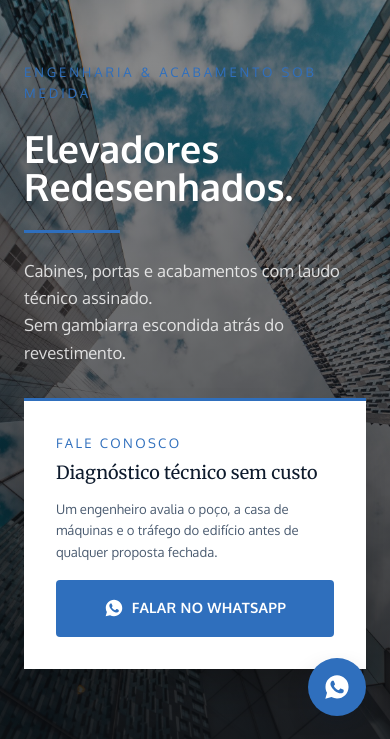
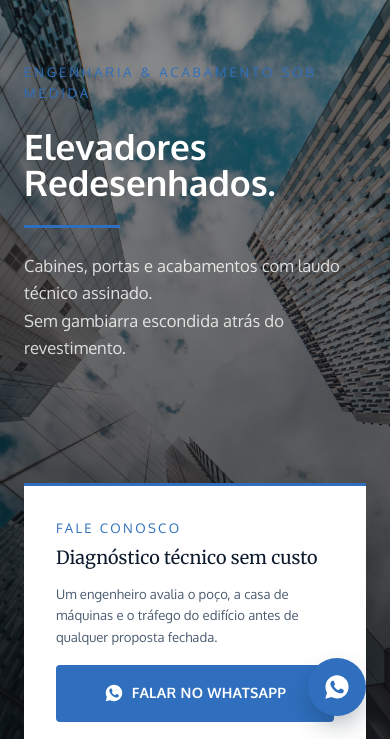
Before and after one commit to pettlys01/atlas, a plain HTML site: page index.html in a window 390 px wide. Shown: the part 104-843 px from the top of the page. Drawn offline with Linux system fonts and the light colour scheme.

Commit message:
fix: card flutuante invisível no mobile (bug de z-index) + fonte menor em telas estreitas
O card virava position:static no breakpoint mobile pra empilhar certo,
mas isso o tirava da disputa de camadas (z-index só vale pra elementos
posicionados). A foto de fundo (.hero-media), que é absolute, pintava
por cima dele — o card continuava no HTML, só ficava visualmente
escondido atrás da imagem. Trocado static por relative + z-index, que
mantém o fluxo normal do documento mas participa do empilhamento.

Também reduzido o piso do clamp() de --text-hero e --text-h1
especificamente para telas <=560px.

```diff
--- a/css/components.css
+++ b/css/components.css
@@ -495,8 +495,14 @@
    flexbox — valor inválido, ignorado pelo navegador). Abaixo de 1100px o
    card sempre volta ao fluxo normal e ocupa 100% da largura disponível. */
 @media (max-width: 1100px) {
+  /* position:relative (não static!) é proposital: mantém o card no fluxo
+     normal do documento pra empilhar certinho, mas — diferente de static —
+     ainda participa de z-index. A foto de fundo (.hero-media) é absolute
+     com seu próprio z-index; um elemento static não entra nessa disputa de
+     camadas e pinta atrás da foto, ficando escondido mesmo estando no HTML. */
   .hero-floating-card, .cta-floating-card {
-    position: static;
+    position: relative;
+    z-index: 2;
     margin-top: var(--space-4);
     display: block;
   }
--- a/css/tokens.css
+++ b/css/tokens.css
@@ -73,3 +73,13 @@
     --duration-slow: 1ms;
   }
 }
+
+/* Em telas de celular estreitas, o piso do clamp() dos títulos grandes
+   ainda ficava puxado (ex.: hero em 37.5px, h1 de seção em 30px) —
+   reduzido especificamente aqui, sem afetar tablet/desktop. */
+@media (max-width: 560px) {
+  :root {
+    --text-hero: clamp(2.1rem, 9vw, 2.75rem);
+    --text-h1: clamp(1.6rem, 7vw, 2.1rem);
+  }
+}
--- a/index.html
+++ b/index.html
@@ -10,9 +10,9 @@
 <link rel="preconnect" href="https://fonts.gstatic.com" crossorigin>
 <link href="https://fonts.googleapis.com/css2?family=Oxygen:wght@400;700&family=Merriweather:wght@400&display=swap" rel="stylesheet">
 
-<link rel="stylesheet" href="css/tokens.css?v=8">
-<link rel="stylesheet" href="css/base.css?v=8">
-<link rel="stylesheet" href="css/components.css?v=8">
+<link rel="stylesheet" href="css/tokens.css?v=9">
+<link rel="stylesheet" href="css/base.css?v=9">
+<link rel="stylesheet" href="css/components.css?v=9">
 </head>
 <body class="no-js">
 <a class="skip-link" href="#main">Pular para o conteúdo</a>
```
Also changed, not shown: cabinas.html (+3 -3 lines), itens-de-seguranca.html (+3 -3 lines), pisos-e-corrimaos.html (+3 -3 lines), portas-e-batentes.html (+3 -3 lines), tetos.html (+3 -3 lines).
